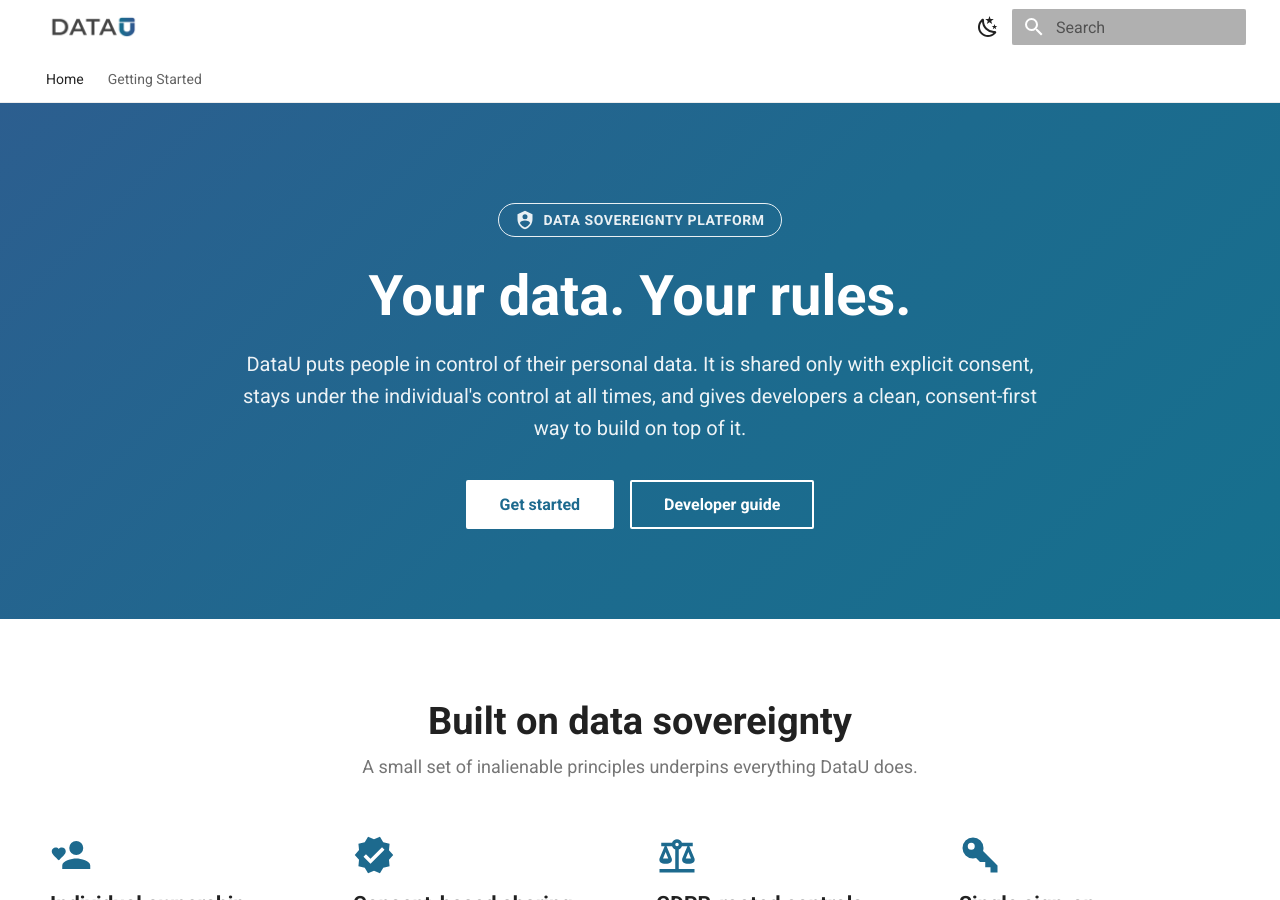
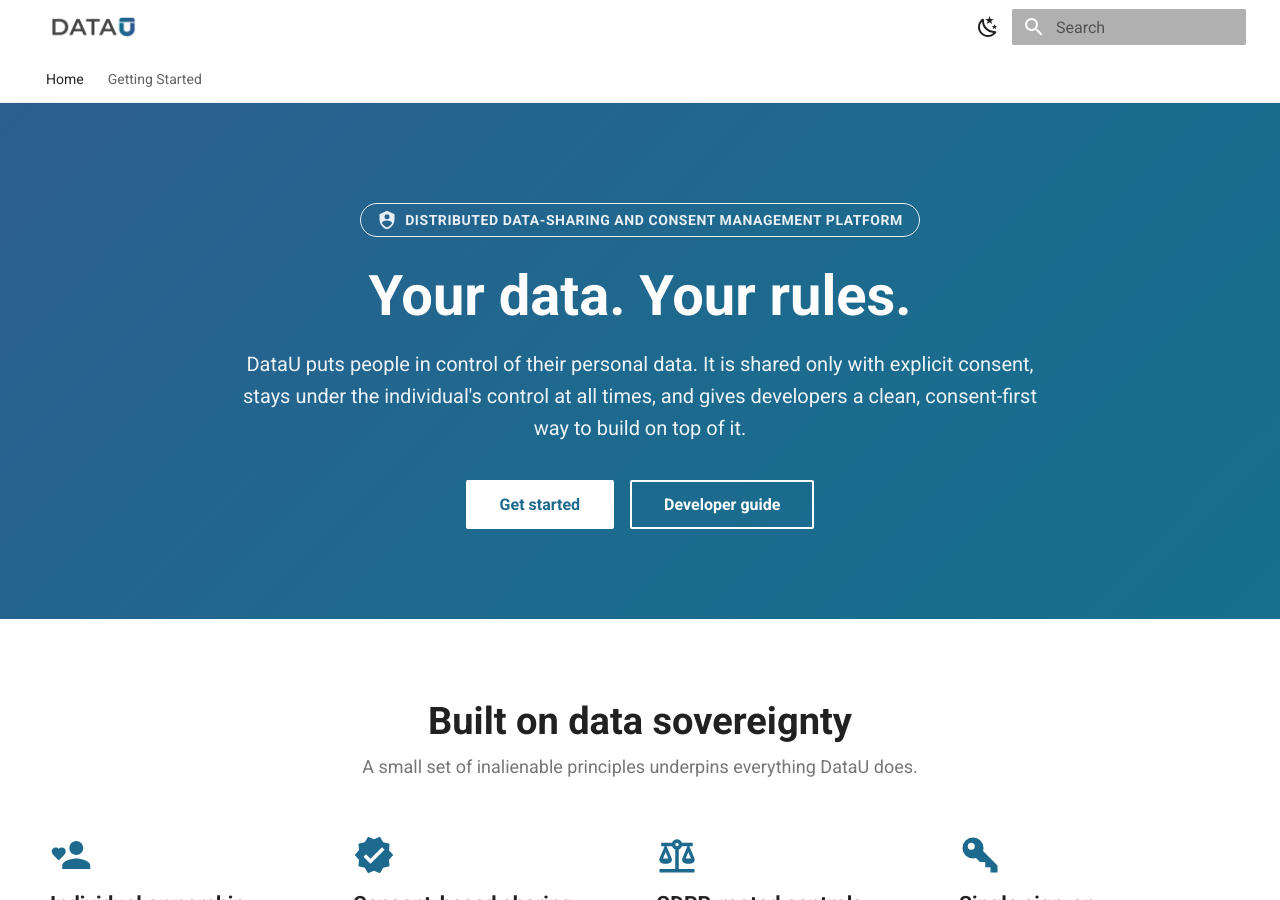
Before and after one commit to jibecompany/datau-docs, an MkDocs documentation site: the page built from docs/index.md, in a window 1280 px wide and 900 px high. Built offline with MkDocs 1.6.1 and Material for MkDocs 9.7.7, drawn with Linux system fonts in a browser that asks for light colours.

Commit message:
Update hero badge text to distributed data-sharing wording
Co-Authored-By: Claude Opus 4.8 (1M context) <noreply@anthropic.com>

```diff
--- a/overrides/home.html
+++ b/overrides/home.html
@@ -14,7 +14,7 @@
   <section class="dx-hero">
     <div class="dx-grid dx-hero__grid">
       <div class="dx-hero__content">
-        <div class="dx-hero__badge">{% include ".icons/material/shield-account.svg" %} Data sovereignty platform</div>
+        <div class="dx-hero__badge">{% include ".icons/material/shield-account.svg" %} Distributed data-sharing and consent management platform</div>
         <h1>Your data. Your rules.</h1>
         <p>
           DataU puts people in control of their personal data. It is shared only
```
